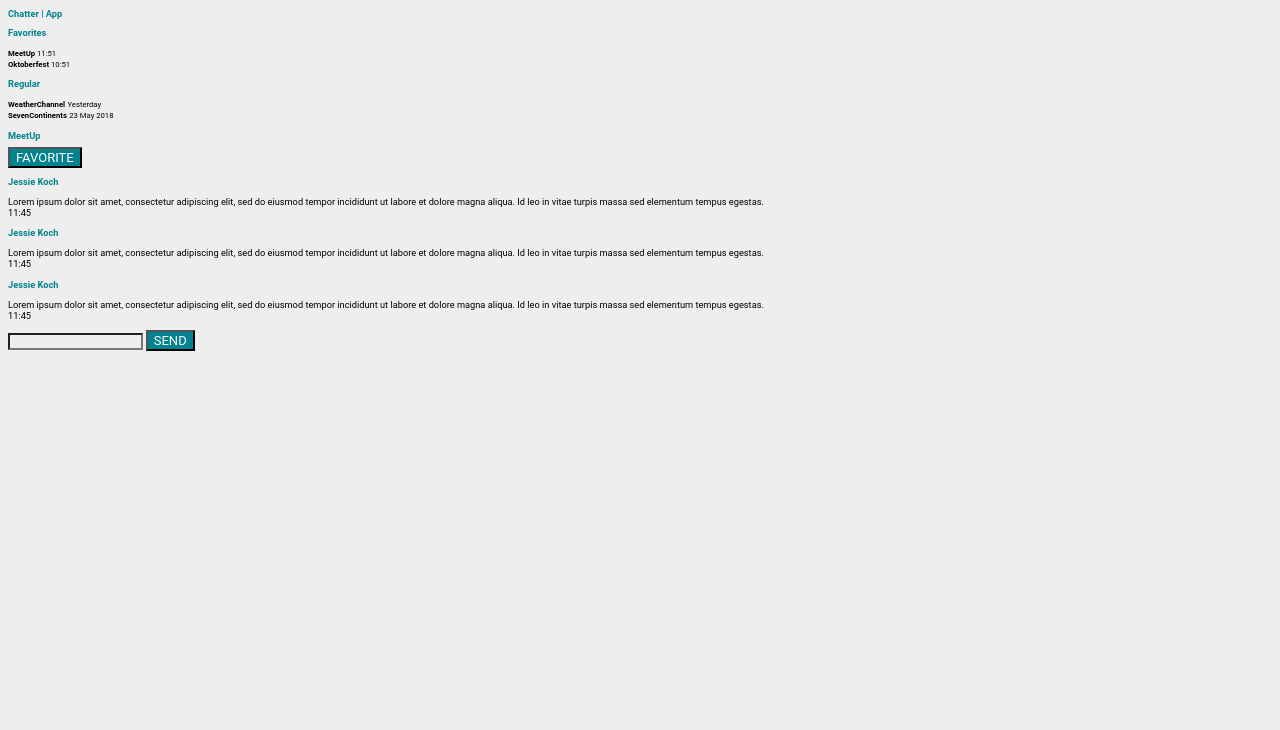
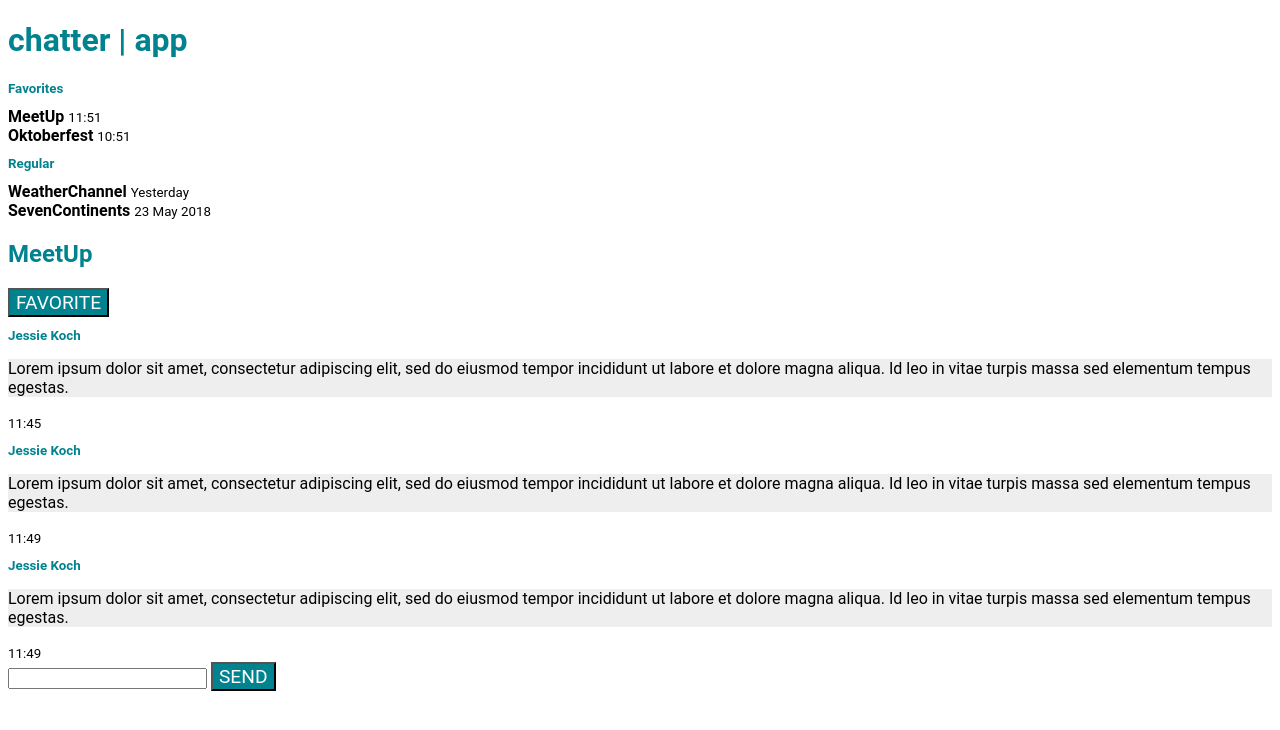
Before and after one commit to AngelDPena/Course-HTMLCSSJS, a plain HTML site: page index.html in a window 1280 px wide. Drawn offline with Linux system fonts and the light colour scheme.

Commit message:
Fixing Errors

```diff
--- a/index.html
+++ b/index.html
@@ -4,13 +4,11 @@
 <head>
     <meta charset="UTF-8">
     <meta name="viewport" content="width=device-width, initial-scale=1.0">
+    <meta http-equiv="X-UA-Compatible" content="ie=edge">
     <title>Chatter|App</title>
-    <meta name="viewport" content="width=device-width, initial-scale=1">
     <style>
         * {
             font-family: Roboto, Arial, sans-serif;
-            font-size: smaller;
-            background-color: #eeeeee;
         }
 
         h1 {
@@ -19,83 +17,76 @@
 
         h2 {
             color: #00838f;
+            font-size: smaller;
         }
 
-        .BoldText {
-            font-size: larger;
+        p {
+            background-color: #eeeeee;
         }
 
         button {
             background-color: #00838f;
             color: #ffffff;
-            font-size: small;
+            text-transform: uppercase;
+            font-size: larger;
         }
     </style>
 </head>
 
 <body>
-    <h1>
-        Chatter | App
-    </h1>
-    <h2>
-        Favorites
-    </h2>
-    <p class="events">
-        <strong> MeetUp </strong>
-        <smaller>11:51</smaller>
+    <h1>chatter | app</h1>
+
+    <h2>Favorites</h2>
+    <strong>MeetUp</strong>
+    <small>11:51</small>
     <br>
-        <strong> Oktoberfest </strong>
-        <smaller>10:51</smaller>
+    <strong>Oktoberfest</strong>
+    <small>10:51</small>
 
-    </p>
     <h2>
         Regular
     </h2>
-    <p class="events">
-
     <strong>WeatherChannel</strong>
-        <smaller>Yesterday</smaller>
+    <small>Yesterday</small>
     <br>
     <strong>SevenContinents</strong>
-        <smaller>23 May 2018</smaller>
-    </p>
+    <small>23 May 2018</small>
+
+    <section>
         <h1>
             MeetUp
         </h1>
-    <button>
-        FAVORITE
-    </button>
+        <button>Favorite</button>
+
+        <h2>Jessie Koch</h2>
+        <p>
+            Lorem ipsum dolor sit amet, consectetur adipiscing elit, sed do eiusmod tempor incididunt ut labore et
+            dolore
+            magna aliqua. Id leo in vitae turpis massa sed elementum tempus egestas.
+        </p>
+        <small>11:45</small>
         <h2>
             Jessie Koch
         </h2>
-    <p class="BlogText">
-        Lorem ipsum dolor sit amet, consectetur adipiscing elit, sed do eiusmod tempor incididunt ut labore et dolore
+        <p>
+            Lorem ipsum dolor sit amet, consectetur adipiscing elit, sed do eiusmod tempor incididunt ut labore et
+            dolore
             magna aliqua. Id leo in vitae turpis massa sed elementum tempus egestas.
-        <br>
-        11:45
         </p>
+        <small>11:49</small>
         <h2>
             Jessie Koch
         </h2>
-    <p class="BlogText">
-        Lorem ipsum dolor sit amet, consectetur adipiscing elit, sed do eiusmod tempor incididunt ut labore et dolore
+        <p>
+            Lorem ipsum dolor sit amet, consectetur adipiscing elit, sed do eiusmod tempor incididunt ut labore et
+            dolore
             magna aliqua. Id leo in vitae turpis massa sed elementum tempus egestas.
+        </p>
+        <small>11:49</small>
         <br>
-        11:45
-    </p>
-    <h2>
-        Jessie Koch
-    </h2>
-    <p class="BlogText">
-        Lorem ipsum dolor sit amet, consectetur adipiscing elit, sed do eiusmod tempor incididunt ut labore et dolore
-        magna aliqua. Id leo in vitae turpis massa sed elementum tempus egestas.
-        <br>
-        11:45
-    </p>
-    <input />
-    <button>
-        SEND
-    </button>
+        <input>
+        <button>Send</button>
+    </section>
 
 
 </body>
```
Lines whose indentation alone changed are shown as unchanged.
